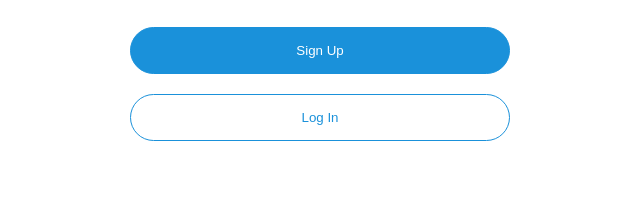
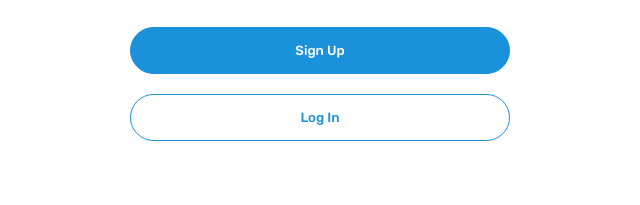
Before and after one commit to hananitallyson/twitter-clone, a plain HTML site: page index.html in a window 1280 px wide. Shown: the part 460-665 px from the top of the page, 604-1244 px from the left. Drawn offline with Linux system fonts and the light colour scheme.

Commit message:
Update style.css

```diff
--- a/style.css
+++ b/style.css
@@ -77,6 +77,8 @@ main {
 .container__btn a {
     text-decoration: none;
     color: #1a91da;
+    font-family: 'Rubik', sans-serif;
+    font-weight: 500;
 }
 
 .container__btn.btn--blue {
@@ -85,6 +87,8 @@ main {
 
 .container__btn.btn--blue a {
     color: #ffffff;
+    font-family: 'Rubik', sans-serif;
+    font-weight: 500;
 }
 
 /* Footer */
```
